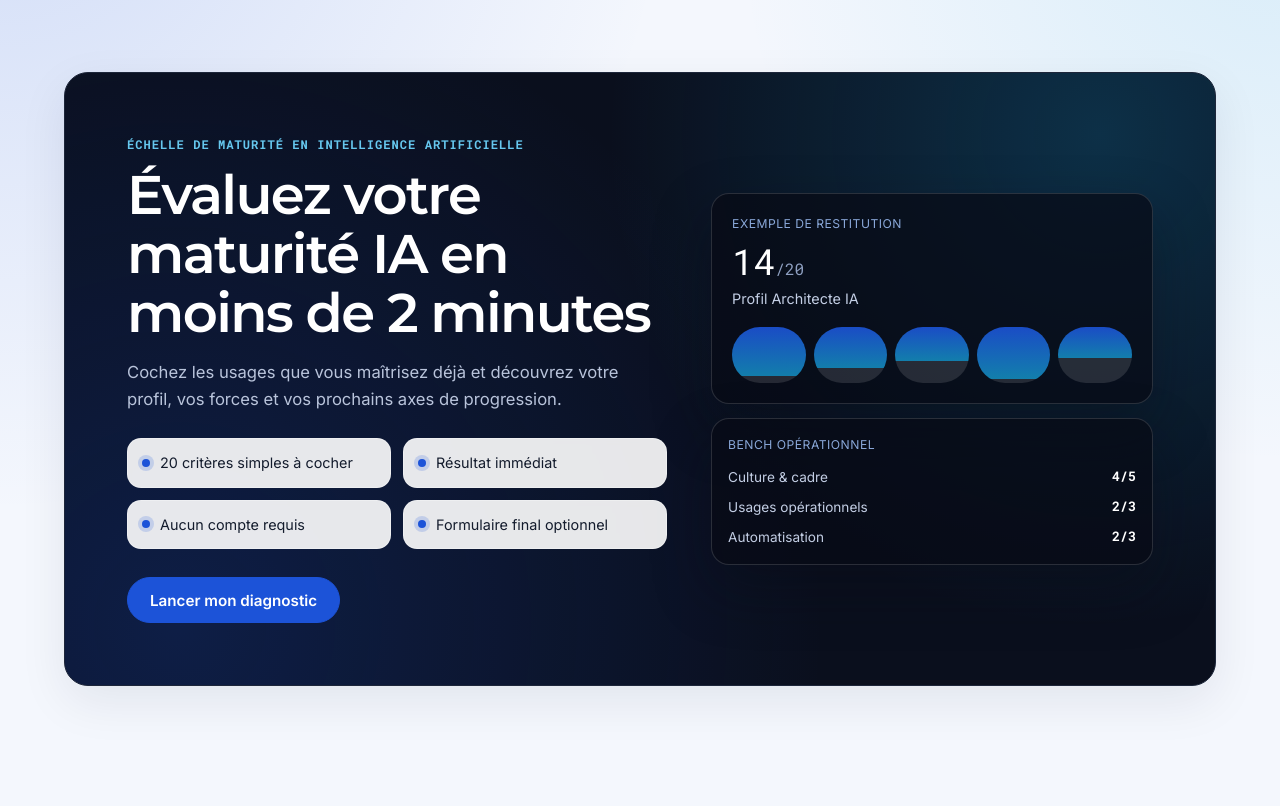
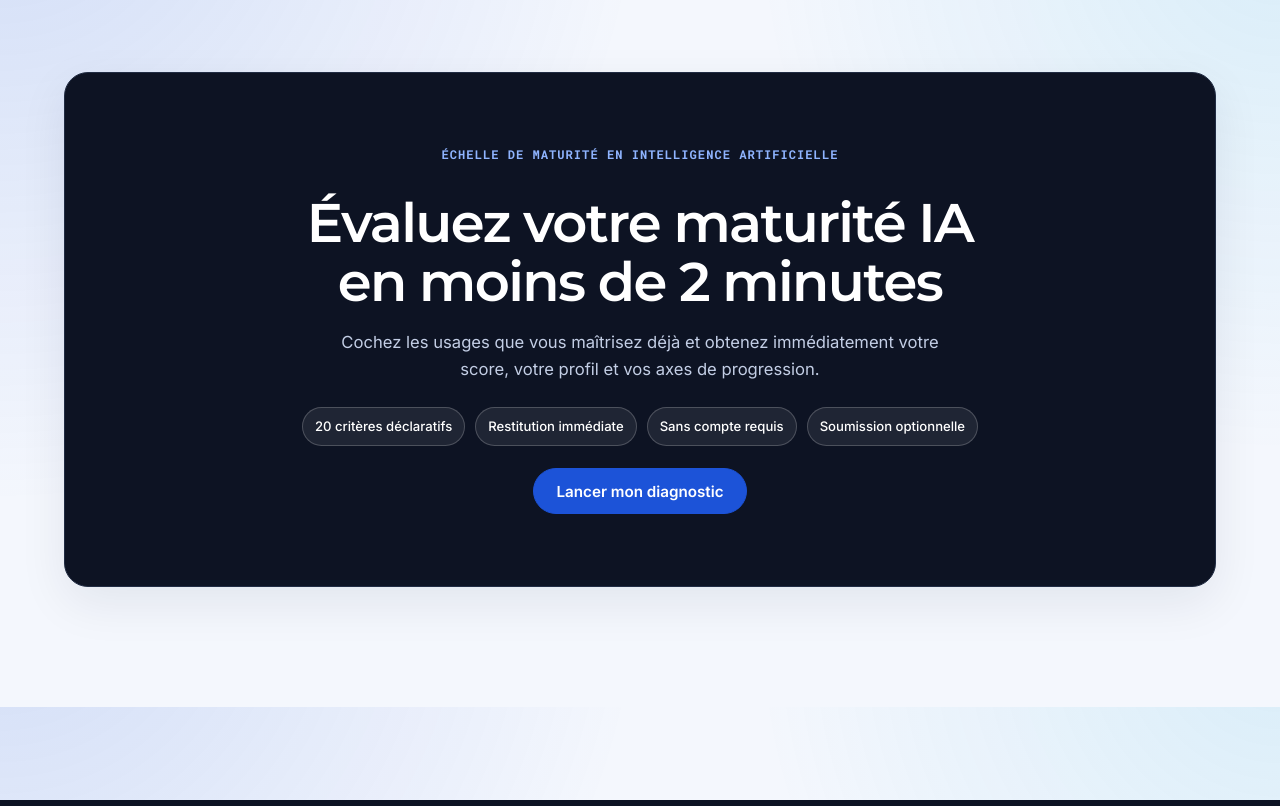
Before and after one commit to acculturation-numerique-fr/echelle-maturite-ia, a PHP site: page / in a window 1280 px wide. Run offline with PHP 8.4, Linux system fonts and the light colour scheme.

Commit message:
refactor(app): simplify landing hero to minimal premium layout

```diff
--- a/app/index.html
+++ b/app/index.html
@@ -18,58 +18,24 @@
 <body>
   <main id="an-diagnostic" x-data="diagnosticIA()" x-init="init()" data-webhook-url="">
     <section class="an-panel an-hero" x-show="step === 'intro'" x-transition.opacity.duration.250ms>
-      <div class="an-hero-grid">
-        <div class="an-hero-copy">
+      <div class="an-hero-simple">
         <p class="an-eyebrow">Échelle de maturité en intelligence artificielle</p>
         <h1 class="an-title">Évaluez votre maturité IA en moins de 2 minutes</h1>
         <p class="an-lead">
-            Cochez les usages que vous maîtrisez déjà et découvrez votre profil, vos forces et vos
-            prochains axes de progression.
+          Cochez les usages que vous maîtrisez déjà et obtenez immédiatement votre score, votre
+          profil et vos axes de progression.
         </p>
-          <ul class="an-meta">
-            <li>20 critères simples à cocher</li>
-            <li>Résultat immédiat</li>
-            <li>Aucun compte requis</li>
-            <li>Formulaire final optionnel</li>
-          </ul>
+        <div class="an-hero-simple-metrics" aria-label="Points clés du diagnostic">
+          <span class="an-hero-pill">20 critères déclaratifs</span>
+          <span class="an-hero-pill">Restitution immédiate</span>
+          <span class="an-hero-pill">Sans compte requis</span>
+          <span class="an-hero-pill">Soumission optionnelle</span>
+        </div>
         <div class="an-actions an-hero-actions">
           <button class="an-btn an-btn-primary" type="button" @click="start()">
             Lancer mon diagnostic
           </button>
         </div>
-        </div>
-
-        <aside class="an-hero-preview" aria-hidden="true">
-          <article class="an-hero-widget an-hero-widget-main">
-            <p class="an-hero-widget-kicker">Exemple de restitution</p>
-            <p class="an-hero-widget-value">14<span>/20</span></p>
-            <p class="an-hero-widget-text">Profil Architecte IA</p>
-            <div class="an-hero-mini-bars">
-              <span style="--an-mini:88"></span>
-              <span style="--an-mini:74"></span>
-              <span style="--an-mini:61"></span>
-              <span style="--an-mini:92"></span>
-              <span style="--an-mini:56"></span>
-            </div>
-          </article>
-          <article class="an-hero-widget">
-            <p class="an-hero-widget-kicker">Bench opérationnel</p>
-            <ul class="an-hero-widget-list">
-              <li>
-                <span>Culture & cadre</span>
-                <strong>4/5</strong>
-              </li>
-              <li>
-                <span>Usages opérationnels</span>
-                <strong>2/3</strong>
-              </li>
-              <li>
-                <span>Automatisation</span>
-                <strong>2/3</strong>
-              </li>
-            </ul>
-          </article>
-        </aside>
       </div>
     </section>
 
--- a/app/styles.css
+++ b/app/styles.css
@@ -189,153 +189,58 @@ body {
 }
 
 .an-hero {
-  background:
-    radial-gradient(circle at 90% 10%, rgba(22, 164, 220, 0.22), transparent 42%),
-    radial-gradient(circle at 10% 90%, rgba(28, 83, 216, 0.22), transparent 55%),
-    #0a0f1d;
-  border-color: #1d263a;
-  padding: clamp(30px, 5vw, 62px);
+  background: #0d1323;
+  border-color: #212c43;
+  padding: clamp(34px, 6vw, 72px);
   overflow: hidden;
+  text-align: center;
 }
 
 .an-hero .an-eyebrow {
-  color: #66c8ef;
+  color: #8fb4ff;
 }
 
 .an-hero .an-title {
   color: #ffffff;
+  max-width: 20ch;
+  margin: 0 auto;
 }
 
-.an-hero-grid {
-  display: grid;
-  grid-template-columns: 1.1fr 0.9fr;
-  gap: clamp(22px, 4vw, 44px);
-  align-items: stretch;
+.an-hero .an-lead {
+  max-width: 62ch;
+  margin: 0 auto;
+  color: #c3cee5;
 }
 
-.an-hero-copy {
-  max-width: 680px;
+.an-hero-simple {
+  max-width: 860px;
+  margin: 0 auto;
+  display: grid;
+  gap: 18px;
+  justify-items: center;
 }
 
-.an-meta {
-  margin: 26px 0 0;
-  padding: 0;
-  list-style: none;
-  display: grid;
-  gap: 12px;
-  grid-template-columns: repeat(2, minmax(0, 1fr));
+.an-hero-simple-metrics {
+  display: flex;
+  flex-wrap: wrap;
+  justify-content: center;
+  gap: 10px;
+  margin-top: 6px;
 }
 
-.an-meta li {
-  display: flex;
-  align-items: center;
-  gap: 10px;
-  padding: 12px 14px;
-  border-radius: 14px;
-  background: rgba(255, 255, 255, 0.9);
-  color: #141c2d;
-  font-size: 0.9rem;
-  border: 1px solid rgba(255, 255, 255, 0.3);
-  backdrop-filter: blur(3px);
-}
-
-.an-meta li::before {
-  content: "";
-  width: 8px;
-  height: 8px;
+.an-hero-pill {
+  border: 1px solid rgba(255, 255, 255, 0.2);
   border-radius: 999px;
-  background: var(--an-primary);
-  box-shadow: 0 0 0 4px rgba(28, 83, 216, 0.18);
-  flex-shrink: 0;
+  padding: 8px 12px;
+  font-size: 0.82rem;
+  font-weight: 500;
+  color: #ffffff;
+  background: rgba(255, 255, 255, 0.08);
 }
 
 .an-hero-actions {
-  margin-top: 28px;
-}
-
-.an-hero-preview {
-  display: grid;
-  gap: 14px;
-  align-content: center;
-}
-
-.an-hero-widget {
-  border-radius: 18px;
-  border: 1px solid rgba(255, 255, 255, 0.14);
-  background: rgba(7, 11, 21, 0.72);
-  padding: 16px;
-  box-shadow: var(--an-shadow-float);
-}
-
-.an-hero-widget-main {
-  padding: 20px;
-}
-
-.an-hero-widget-kicker {
-  margin: 0;
-  font-size: 0.76rem;
-  letter-spacing: 0.04em;
-  text-transform: uppercase;
-  color: #89a7d8;
-}
-
-.an-hero-widget-value {
-  margin: 10px 0 0;
-  color: #ffffff;
-  font-family: "Roboto Mono", "JetBrains Mono", monospace;
-  font-size: 2.25rem;
-  line-height: 1;
-}
-
-.an-hero-widget-value span {
-  font-size: 1rem;
-  color: #8fa0c2;
-}
-
-.an-hero-widget-text {
-  margin: 8px 0 0;
-  color: #c3cee4;
-  font-size: 0.9rem;
-}
-
-.an-hero-mini-bars {
-  margin-top: 16px;
-  display: grid;
-  grid-template-columns: repeat(5, minmax(0, 1fr));
-  gap: 8px;
-}
-
-.an-hero-mini-bars span {
-  height: 56px;
-  border-radius: 999px;
-  background: linear-gradient(
-    180deg,
-    rgba(28, 83, 216, 0.9) 0%,
-    rgba(22, 164, 220, 0.75) calc(var(--an-mini) * 1%),
-    rgba(255, 255, 255, 0.12) calc(var(--an-mini) * 1%)
-  );
-}
-
-.an-hero-widget-list {
-  margin: 12px 0 0;
-  padding: 0;
-  list-style: none;
-  display: grid;
-  gap: 8px;
-}
-
-.an-hero-widget-list li {
-  display: flex;
-  justify-content: space-between;
-  gap: 10px;
-  color: #c3cee4;
-  font-size: 0.85rem;
-}
-
-.an-hero-widget-list strong {
-  color: #ffffff;
-  font-family: "Roboto Mono", "JetBrains Mono", monospace;
-  font-size: 0.83rem;
+  justify-content: center;
+  margin-top: 4px;
 }
 
 .an-stepper {
@@ -888,10 +793,6 @@ body {
 }
 
 @media (max-width: 1060px) {
-  .an-hero-grid {
-    grid-template-columns: 1fr;
-  }
-
   .an-bento-score,
   .an-bento-radar,
   .an-bento-bars,
@@ -923,8 +824,8 @@ body {
     grid-template-columns: 1fr;
   }
 
-  .an-meta {
-    grid-template-columns: 1fr;
+  .an-hero-simple-metrics {
+    max-width: 540px;
   }
 
   .an-bento-grid {
```
Lines whose indentation alone changed are shown as unchanged.
